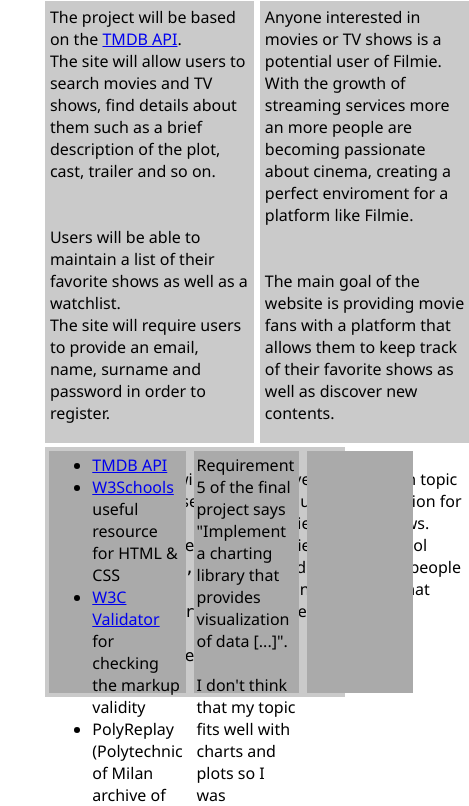
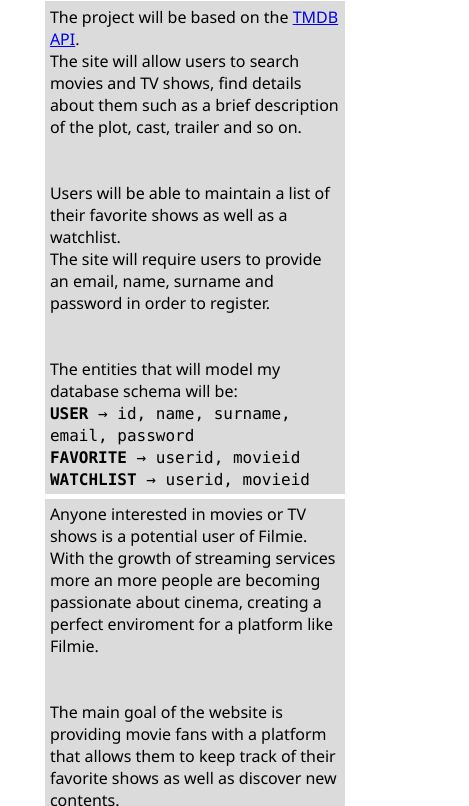
Before and after one commit to UIC-CS484/assignment-1---team-project-proposal-team-28, a plain HTML site: page proposal.html in a window 390 px wide. Shown: the part 136-942 px from the top of the page, 469 px wide, since content can reach past the window. Drawn offline with Linux system fonts and the light colour scheme.

Commit message:
Media query implementation

```diff
--- a/proposal.html
+++ b/proposal.html
@@ -1,7 +1,8 @@
 <!DOCTYPE html>
 <html lang="en">
     <head>
-        <title>Assignment 1</title>
+        <meta charset="UTF-8">
+        <title>CS484 Assignment 1</title>
 
         <style>
             #container{
@@ -13,9 +14,9 @@
                 width: 100%;
                 height: 125px;
                 text-align: center;
-                background-color: rgb(202, 202, 202);
+                background-color: rgb(219, 219, 219);
             }
-            section{
+            .section{
                 display: flex;
                 flex-direction: row;
                 justify-content: space-evenly;
@@ -29,7 +30,7 @@
                 width: 100%;
                 height: 250px;
                 clear: both;
-                background-color: rgb(202, 202, 202);
+                background-color: rgb(219, 219, 219);
             }
             .footerBox{
                 flex-grow: 1;
@@ -37,15 +38,18 @@
                 flex-basis: 100px;
                 margin: 1.3%;
                 background-color: rgb(170, 170, 170);
-                padding: 1%;
+                padding: 1.1%;
+                padding-top: 1.2%;
+                overflow-y:hidden;
             }
             .middleBox{
                 flex-grow: 1;
                 flex-shrink: 0;
                 flex-basis: 200px;
-                background-color: rgb(202, 202, 202);
+                background-color: rgb(219, 219, 219);
                 margin: 1.5% 1% 1.5% 1%;
                 padding: 1.5%;
+                overflow-y:hidden;
             }
             .middleBox:first-of-type{
                 margin-left: 0;
@@ -77,6 +81,29 @@
             ul{
                 margin:0;
             }
+            @media screen and (max-width: 1080px) {
+                .section{
+                flex-direction: column;
+                height:auto;
+            }
+            .middleBox{
+                flex-basis: auto;
+                margin: 1.5% 0% 1.5% 0%;
+            }
+            .middleBox:last-of-type{
+                margin-top: 0;
+            }
+            }
+
+            @media screen and (max-width: 900px) {
+                footer{
+                flex-direction: column;
+                height: auto;
+            }
+            .footerBox{
+                flex-basis: auto;
+            }
+            }
 
         </style>
     </head>
@@ -87,7 +114,7 @@
                 <span id="title">Filmie</span>
             </header>
 
-            <section>
+            <div class="section">
                 <div class="middleBox">
                    <span class="text">
                       The project will be based on the
@@ -113,7 +140,7 @@
                         I believe that this tool could be useful for people around the world that share my interest.<br>
                    </span>
                 </div>
-            </section>
+            </div>
 
             <footer>
                 <div class="footerBox">
```
